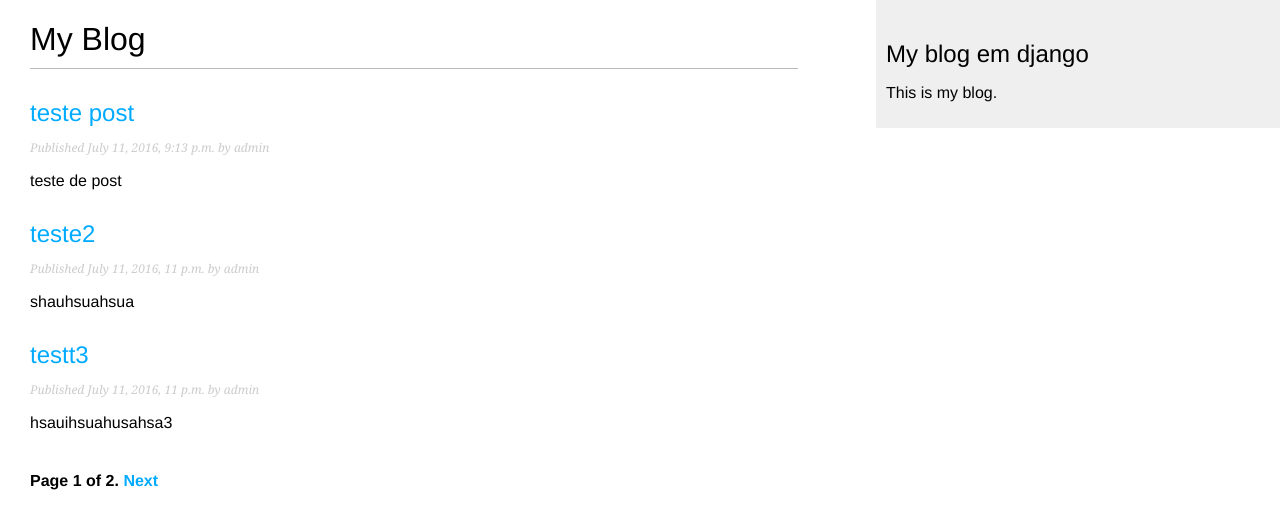
After one commit to Henriquepaisca/blog-Django-By-Example, a Django app: page /blog/ in a window 1280 px wide. The commit adds this page. Shown: the top 529 px of the page. Run offline with Django 3.2, Linux system fonts and the light colour scheme; data comes from the database, SQL or seed files in the repository; both versions use the stored data as it was after the commit.

Commit message:
capitulo 1 finish

```diff
--- /dev/null
+++ b/mysite/blog/static/css/blog.css
@@ -0,0 +1,92 @@
+body {
+    margin:0;
+    padding:0;
+    font-family:helvetica, sans-serif;
+}
+
+a {
+    color:#00abff;
+    text-decoration:none;
+}
+
+h1 {
+    font-weight:normal;
+    border-bottom:1px solid #bbb;
+    padding:0 0 10px 0;
+}
+
+h2 {
+    font-weight:normal;
+    margin:30px 0 0;
+}
+
+#content {
+    float:left;
+    width:60%;
+    padding:0 0 0 30px;
+}
+
+#sidebar {
+    float:right;
+    width:30%;
+    padding:10px;
+    background:#efefef;
+    height:100%;
+}
+
+p.date {
+    color:#ccc;
+    font-family: georgia, serif;
+    font-size: 12px;
+    font-style: italic;
+}
+
+/* pagination */
+.pagination {
+    margin:40px 0;
+    font-weight:bold;
+}
+
+/* forms */
+label {
+    float:left;
+    clear:both;
+    color:#333;
+    margin-bottom:4px;
+}
+input, textarea {
+    clear:both;
+    float:left;
+    margin:0 0 10px;
+    background:#ededed;
+    border:0;
+    padding:6px 10px;
+    font-size:12px;
+}
+input[type=submit] {
+    font-weight:bold;
+    background:#00abff;
+    color:#fff;
+    padding:10px 20px;
+    font-size:14px;
+    text-transform:uppercase;
+}
+.errorlist {
+    color:#cc0033;
+    float:left;
+    clear:both;
+    padding-left:10px;
+}
+
+/* comments */
+.comment {
+    padding:10px;
+}
+.comment:nth-child(even) {
+    background:#efefef;
+}
+.comment .info {
+    font-weight:bold;
+    font-size:12px;
+    color:#666;
+}
--- a/mysite/blog/post/list.html
+++ b/mysite/blog/templates/blog/post/list.html
@@ -15,4 +15,5 @@
     </p>
      {{ post.body|truncatewords:30|linebreaks }}
   {% endfor %}
+  {% include "pagination.html" with page=page_obj %}
 {% endblock %}
--- /dev/null
+++ b/mysite/blog/templates/pagination.html
@@ -0,0 +1,13 @@
+<div class="pagination">
+  <span class="step-links">
+    {% if page.has_previous %}
+      <a href="?page={{ page.previous_page_number }}">Previous</a>
+    {% endif %}
+    <span class="current">
+      Page {{ page.number }} of {{ page.paginator.num_pages }}.
+    </span>
+      {% if page.has_next %}
+        <a href="?page={{page.next_page_number }}">Next</a>
+      {% endif %}
+    </span>
+  </div>
--- a/mysite/blog/urls.py
+++ b/mysite/blog/urls.py
@@ -1,16 +1,14 @@
-from django.conf.urls import include, url
+from django.conf.urls import url
+
 from .import views
-from django.contrib import admin
+
 
 urlpatterns = [
     # post views
-    url(r'^$', views.post_list, name='post_list'),
+    # url(r'^$', views.post_list, name='post_list'),
+    url(r'^$', views.PostListView.as_view(), name='post_list'),
     url(r'^(?P<year>\d{4})/(?P<month>\d{2})/(?P<day>\d{2})/'\
         r'(?P<post>[-\w]+)/$',
         views.post_detail,
         name='post_detail'),
-    url(r'^admin/', include(admin.site.urls)),
-    url(r'^blog/', include('blog.urls',
-                           namespace='blog',
-                           app_name='blog')),
 ]
--- a/mysite/blog/views.py
+++ b/mysite/blog/views.py
@@ -1,12 +1,32 @@
 from django.shortcuts import render, get_object_or_404
 from .models import Post
+from django.core.paginator import Paginator, EmptyPage, PageNotAnInteger
+from django.views.generic import ListView
+
+
+class PostListView(ListView):
+    queryset = Post.published.all()
+    context_object_name = 'posts'
+    paginate_by = 3
+    template_name = 'blog/post/list.html'
 
 
 def post_list(request):
-    posts = Post.published.all()
+    object_list = Post.published.all()
+    paginator = Paginator(object_list, 3)
+    page = request.GET.get('page')
+    try:
+        posts = paginator.page(page)
+    except PageNotAnInteger:
+        # if page is not an integer deliver the first
+        posts = paginator.page(1)
+    except EmptyPage:
+        # if page in out of range deliver last page of results
+        posts = paginator.page(paginator.num_pages)
     return render(request,
                   'blog/post/list.html',
-                  {'posts': posts})
+                  {'page': page,
+                   'posts': posts})
 
 
 def post_detail(request, year, month, day, post):
--- a/mysite/mysite/urls.py
+++ b/mysite/mysite/urls.py
@@ -18,4 +18,7 @@ from django.contrib import admin
 
 urlpatterns = [
     url(r'^admin/', include(admin.site.urls)),
+    url(r'^blog/', include('blog.urls',
+                           namespace='blog',
+                           app_name='blog')),
 ]
```
Also changed, not shown: mysite/blog/templates/blog/post/detail.html (added, +11 -0 lines), mysite/blog/post/detail.html (deleted), mysite/blog/templates/blog/base.html (renamed from mysite/blog/base.html), mysite/db.sqlite3.
